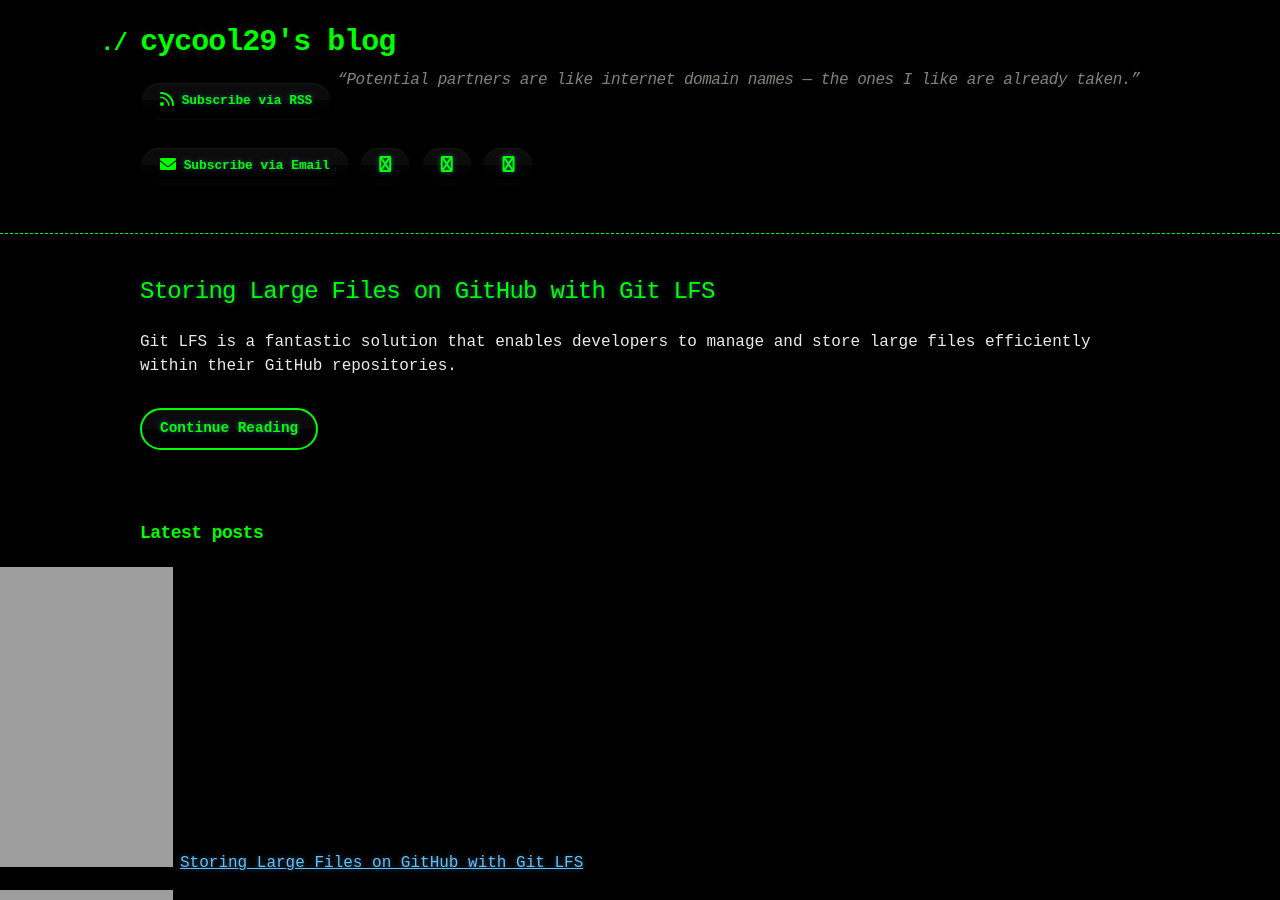
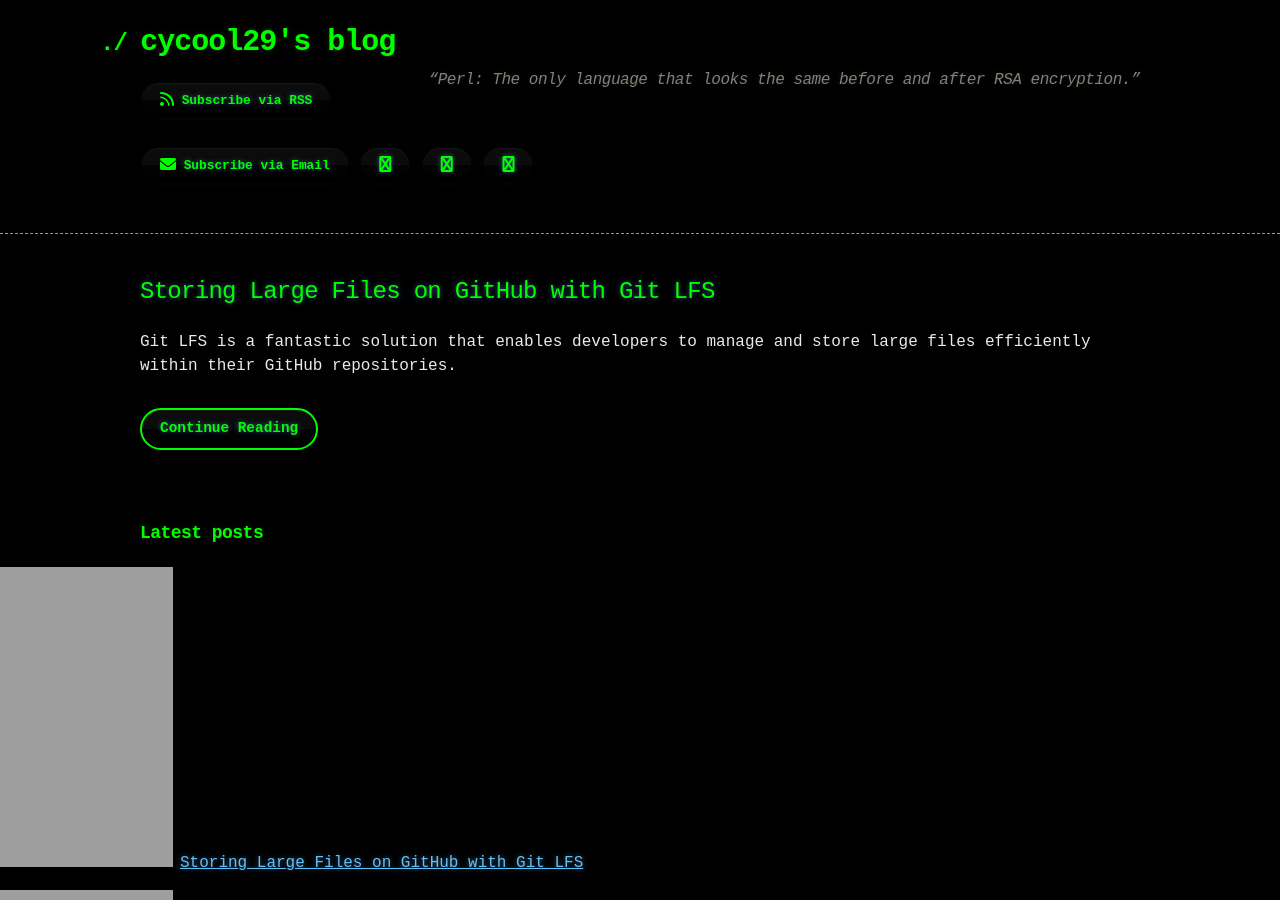
Before and after one commit to cycool29/cycool29.github.io, a Jekyll site: the page built from index.md, in a window 1280 px wide and 900 px high. Built offline with Jekyll 4.4.1, drawn with Linux system fonts in a browser that asks for light colours; a style sheet for code colours, icons or effects is not loaded.

Commit message:
Update quotes

```diff
--- a/_config.yml
+++ b/_config.yml
@@ -1,5 +1,5 @@
 title: cycool29's blog
-description: "“Potential partners are like internet domain names — the ones I like are already taken.” "
+description: "“Perl: The only language that looks the same before and after RSA encryption.” "
 bio: A high school student. Intermediate in Python, Git, Bash. Learning JavaScript. He/Him. "
 author: cycool29
 url: https://cycool29.github.io
```
